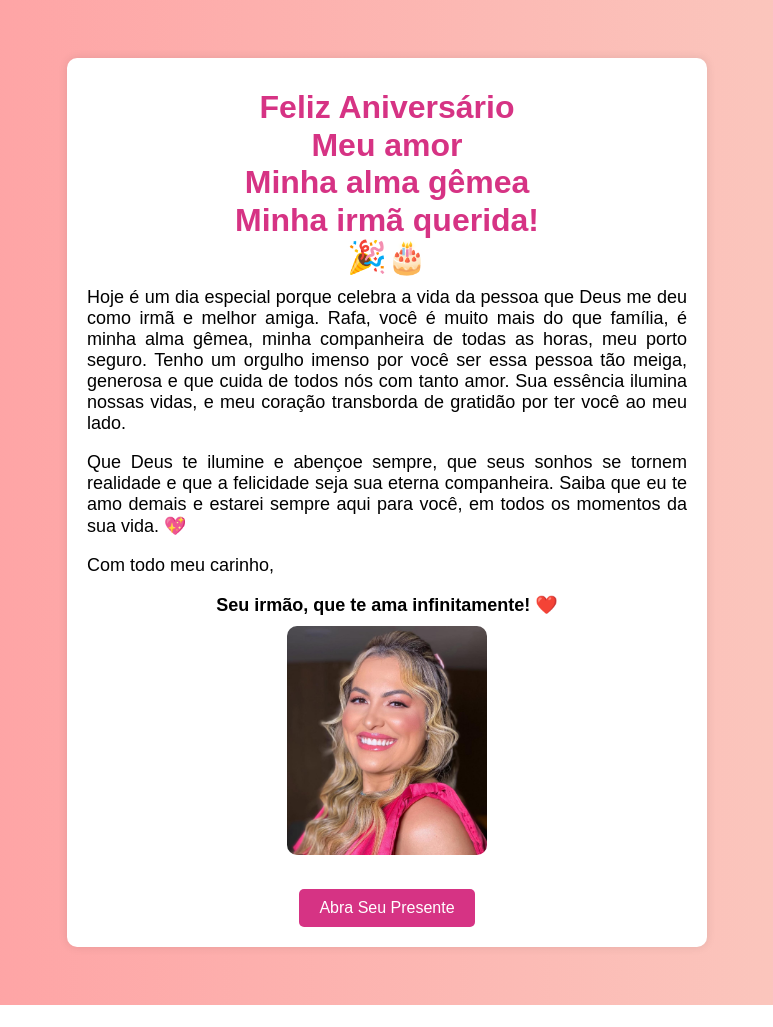
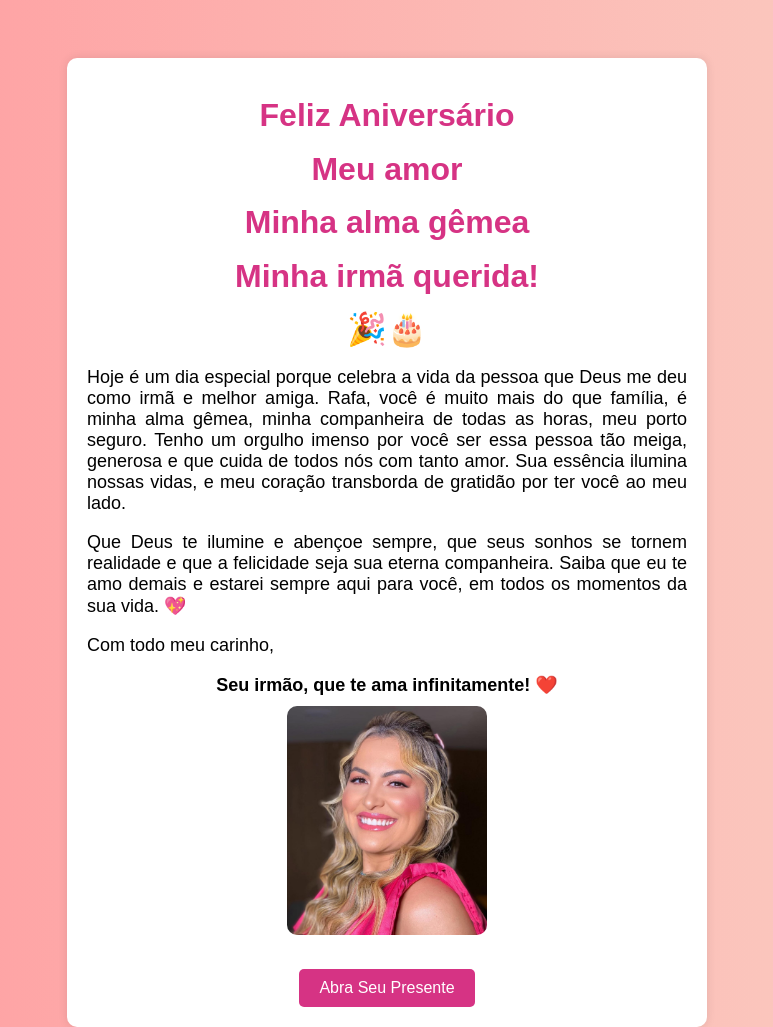
Before and after one commit to arijunior2020/niver-rafa, a plain HTML site: page index.html in a window 1280 px wide. Shown: the top 1027 px of the page, without its empty margins (253-1026 px from the left). Before the commit the page ends 1005 px from the top, so only its background shows below. Drawn offline with Linux system fonts and the light colour scheme.

```diff
--- a/index.html
+++ b/index.html
@@ -14,7 +14,7 @@
         }
         h1 {
             text-align: center;
-            line-height: 0.5;
+            line-height: 1.0;
         }
 
         p {
```
